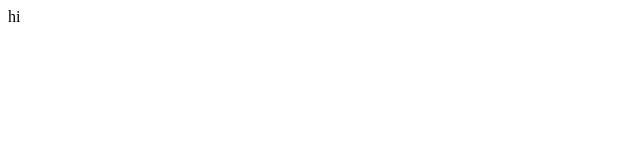
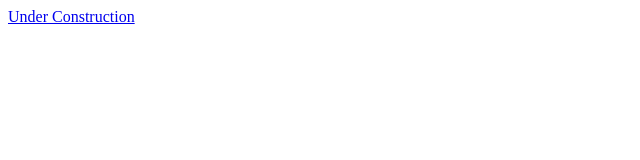
Before and after one commit to Persauce/A05, a plain HTML site: page pages/brancaccio.html in a window 1280 px wide. Shown: the whole page, without its empty margins (0-640 px from the left). Drawn offline with Linux system fonts and the light colour scheme.

Commit message:
added site thingy

```diff
--- a/pages/brancaccio.html
+++ b/pages/brancaccio.html
@@ -1,5 +1,5 @@
 <!DOCTYPE html>
 <html>
 
-<body> hi</body>
+<body> <a href="../index.html">Under Construction</a></body>
 </html>
```
